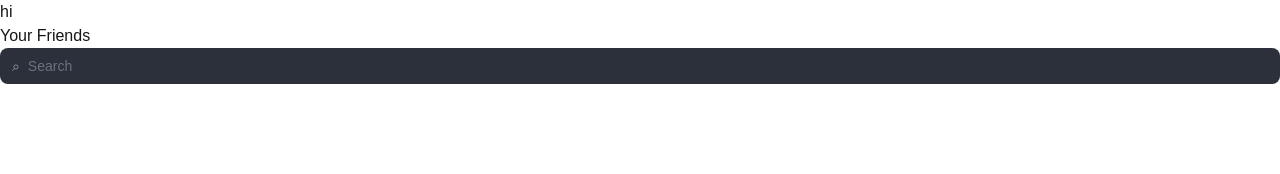
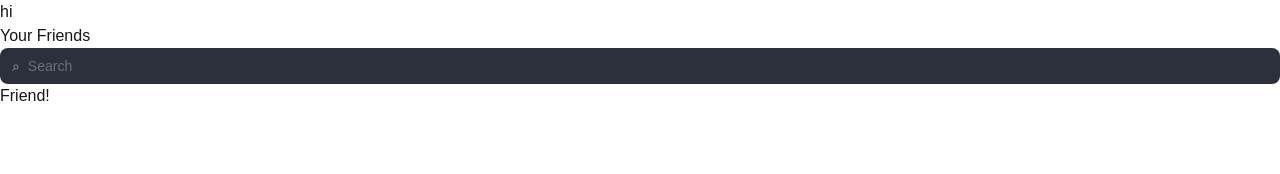
Before and after one commit to GabrielCM26/projeto-final-bue-fixe, a Next.js app: page /testFriendsList in a window 1280 px wide. Shown: the top 174 px of the page. Built offline with nearby package versions, Linux system fonts and the light colour scheme.

Commit message:
Installed Lucine; added testUserPage

```diff
--- a/package.json
+++ b/package.json
@@ -14,6 +14,7 @@
     "dotenv": "^17.2.3",
     "express": "^5.1.0",
     "express-session": "^1.18.2",
+    "lucide": "^0.552.0",
     "mongodb": "^6.20.0",
     "mongoose": "^8.19.2",
     "next": "^16.0.0",
--- a/src/pages/testFriendsList.js
+++ b/src/pages/testFriendsList.js
@@ -1,3 +1,6 @@
+import { useRouter } from "next/router";
+
+
 export default function FriendList() {
 
     return (
@@ -26,7 +29,8 @@ export default function FriendList() {
                 <ul>
                     {/* Cada amigo */}
                     <div>
-
+                        <img />
+                        <p>Friend!</p>
                     </div>
                 </ul>
             </div>
```
Also changed, not shown: src/pages/testUserPage.js (added), 1 other file (tests, documents, lock files or other folders).
